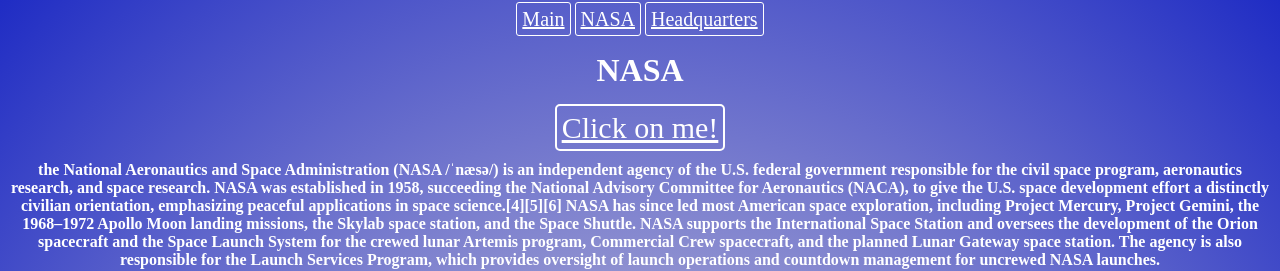
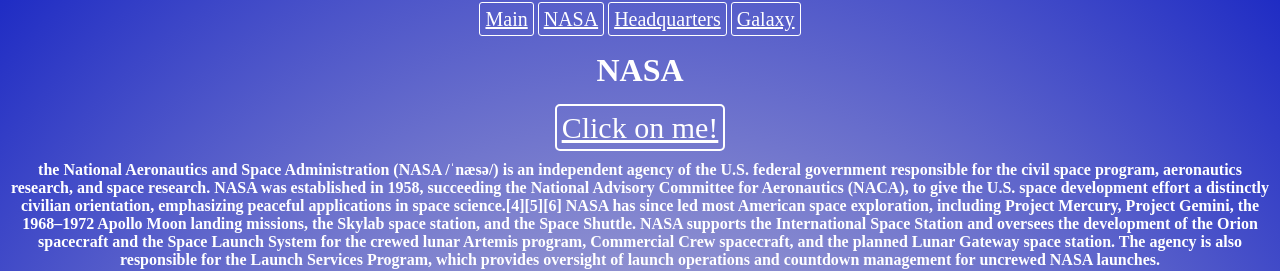
Before and after one commit to kopala13/sabagunia, a plain HTML site: page index2.html in a window 1280 px wide. Shown: the top 271 px of the page. Drawn offline with Linux system fonts and the light colour scheme.

Commit message:
Update index2.html

```diff
--- a/index2.html
+++ b/index2.html
@@ -10,6 +10,7 @@
         <a href="index.html">Main</a>
         <a href="index2.html">NASA</a>
         <a href="index3.html">Headquarters</a>
+        <a href="index4.html"> Galaxy</a>
     </nav>
 </header>
 <body>
```
